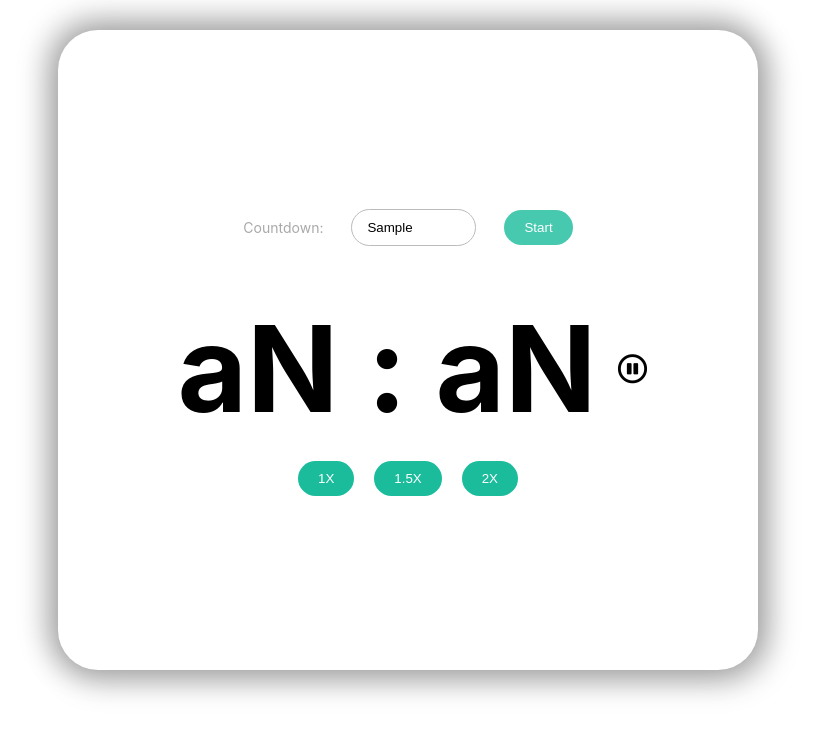
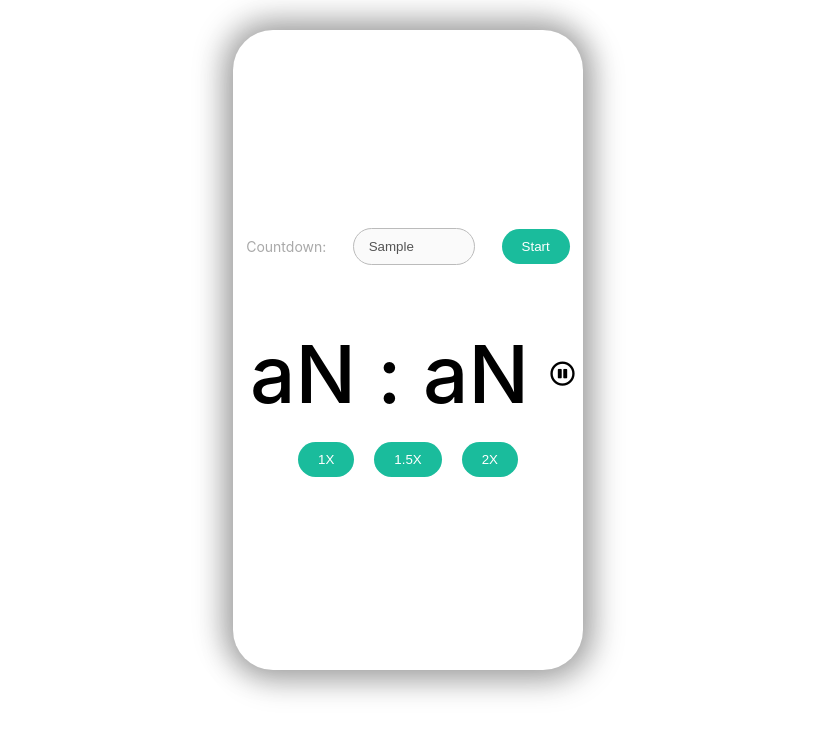
Before and after one commit to iamcristos/countdown-timer, a React (Create React App) app: page / in a window 1280 px wide. Both pictures are taken after typing "Sample" into the empty fields and a click on the button "Start". Shown: the top 734 px of the page, without its empty margins (232-1047 px from the left). Built offline with nearby package versions, Linux system fonts and the light colour scheme.

Commit message:
styled for all device

```diff
--- a/src/App.css
+++ b/src/App.css
@@ -4,13 +4,16 @@
   justify-content: center;
   align-content: center;
   height: 80vh;
-  /* border: 1px solid black; */
   margin: 30px auto;
-  width: 700px;
+  width: 350px;
   border-radius: 40px;
-box-shadow: 5px 5px 30px 7px rgba(0,0,0,0.25), -5px -5px 30px 7px rgba(0,0,0,0.22);
+  box-shadow: 5px 5px 30px 7px rgba(0,0,0,0.25), -5px -5px 30px 7px rgba(0,0,0,0.22);
   cursor: pointer;
   transition: 0.4s;
+
+  /* @media screen and (max-width:600px){
+    width: 350px
+  } */
 }
 
 .App-logo {
--- a/src/App.js
+++ b/src/App.js
@@ -17,6 +17,7 @@ function App() {
   const [counter, setCounter] = useState(state)
 
   const startTimer = () => {
+    if(counter.timerOn) return
     setCounter(prevCount => ({...prevCount, timerOn: true, timerTime: time * 60 * 1000, timerStart: time * 60 * 1000 + Date.now(), completed: false}));
     setInterva(setInterval(()=> setCounter(prevState => ({...prevState, timerTime:  (prevState.timerStart - Date.now())})), 1000))
   }
@@ -50,6 +51,7 @@ function App() {
         startTimer={startTimer}
         time={time}
         handleInput={handleInput}
+        timerOn={counter.timerOn}
       />
       <Text
         time = {time}
@@ -65,6 +67,7 @@ function App() {
       />
       <SpeedContol
         startTimer={resumeTimer}
+        timerOn={counter.timerOn}
       />
     </div>
   );
--- a/src/component/counter/Counter.jsx
+++ b/src/component/counter/Counter.jsx
@@ -19,11 +19,11 @@ export default function Counter(props) {
                 {text}
             </div>
             {!timerOn ?
-                <button onClick={props.startTimer} style={{background: 'white', border: "none"}}>
-                    <i class="far fa-play-circle" style={{fontSize: '35px'}}></i>
+                <button onClick={props.startTimer} style={{background: 'white', border: "none", outline: 'none'}}>
+                    <i class="far fa-play-circle" style={{fontSize: '25px', cusor: 'pointer'}}></i>
                 </button> :
-                <button onClick={()=> props.pauseTimer()} style={{background: 'white', border: "none"}}>
-                    <i class="far fa-pause-circle" style={{fontSize: '30px'}}></i>
+                <button onClick={()=> props.pauseTimer()} style={{background: 'white', border: "none", outline: 'none'}}>
+                    <i class="far fa-pause-circle" style={{fontSize: '25px',  cusor: 'pointer'}}></i>
                 </button>
             }
         </Section>
--- a/src/component/counter/style.js
+++ b/src/component/counter/style.js
@@ -11,20 +11,12 @@ export const BlinkTimer = ({minutes, seconds}) => (
 <Blink
     text={`${minutes} : ${seconds}`}
     color='red'
-    fontSize='120px'
-    fontWeight='700'
+    fontSize='80px'
+    fontWeight='500'
 />)
 
 export const Timer = styled.p`
-    font-size: 120px;
-    font-weight: 700;
+    font-size: 80px;
+    font-weight: 500;
     margin:15px;
-
-    /* @media (min-width: 500px) {
-        font-size: 70px
-    } */
 `;
-
-export const ButtonDiv = styled.div`
-
-`;
--- a/src/component/input/Input.jsx
+++ b/src/component/input/Input.jsx
@@ -18,8 +18,12 @@ export default function TimeInput(props) {
               onChange={props.handleInput}
               value={props.time}
               data-testid='input'
+              disabled={props.timerOn}
             />
-            <Button type='submit'>Start</Button>
+            <Button
+              type='submit'
+              disabled={props.timerOn}
+              >Start</Button>
           </Form>
       </Section>
     )
--- a/src/component/timeSpeed/SpeedControl.js
+++ b/src/component/timeSpeed/SpeedControl.js
@@ -4,9 +4,21 @@ import {Section, Button} from './style'
 export default function SpeedControl(props) {
     return (
         <Section>
-            <Button onClick={(e) => props.startTimer(e, 0)}>1X</Button>
-            <Button onClick={(e) => props.startTimer(e, 667)}>1.5X</Button>
-            <Button onClick={(e)=> props.startTimer(e,500)}>2X</Button>
+            <Button
+                disabled={!props.timerOn}
+                onClick={(e) => props.startTimer(e, 1000)}
+                >1X
+            </Button>
+            <Button
+                disabled={!props.timerOn}
+                onClick={(e) => props.startTimer(e, 667)}
+                >1.5X
+            </Button>
+            <Button
+                disabled={!props.timerOn}
+                onClick={(e)=> props.startTimer(e,500)}
+                >2X
+            </Button>
         </Section>
     )
 }
--- a/src/component/timeText/Text.jsx
+++ b/src/component/timeText/Text.jsx
@@ -16,7 +16,7 @@ export default function Text(props) {
         text = ('More than halfway there!')
     }
     return (
-        <div style={{margin: '5px', height: '15px'}}>
+        <div style={{margin: '5px', height: '15px', textAlign: 'center', padding:'5px'}}>
             {!counter.completed && text}
             {counter.completed && "Time's up"}
         </div>
```
